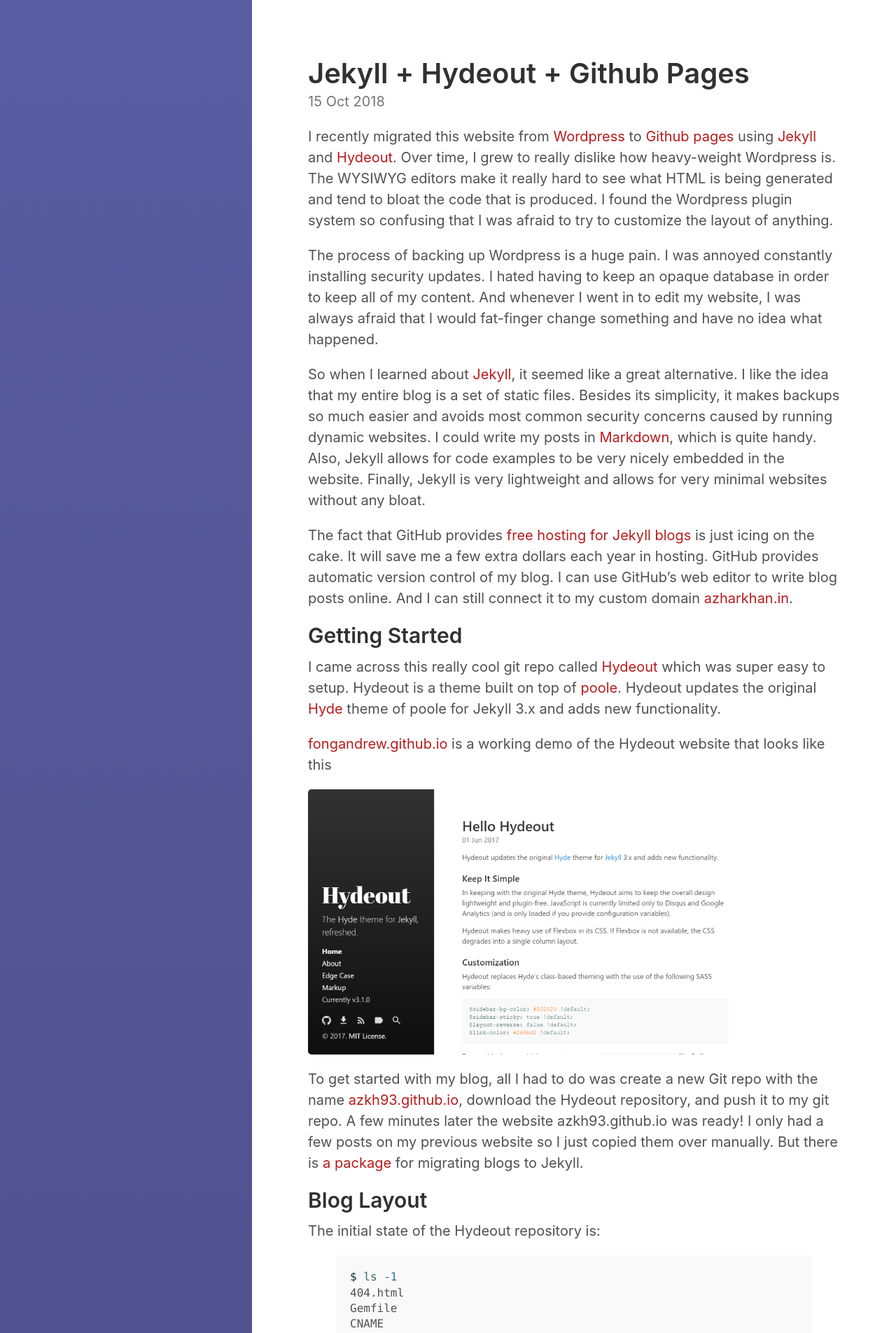
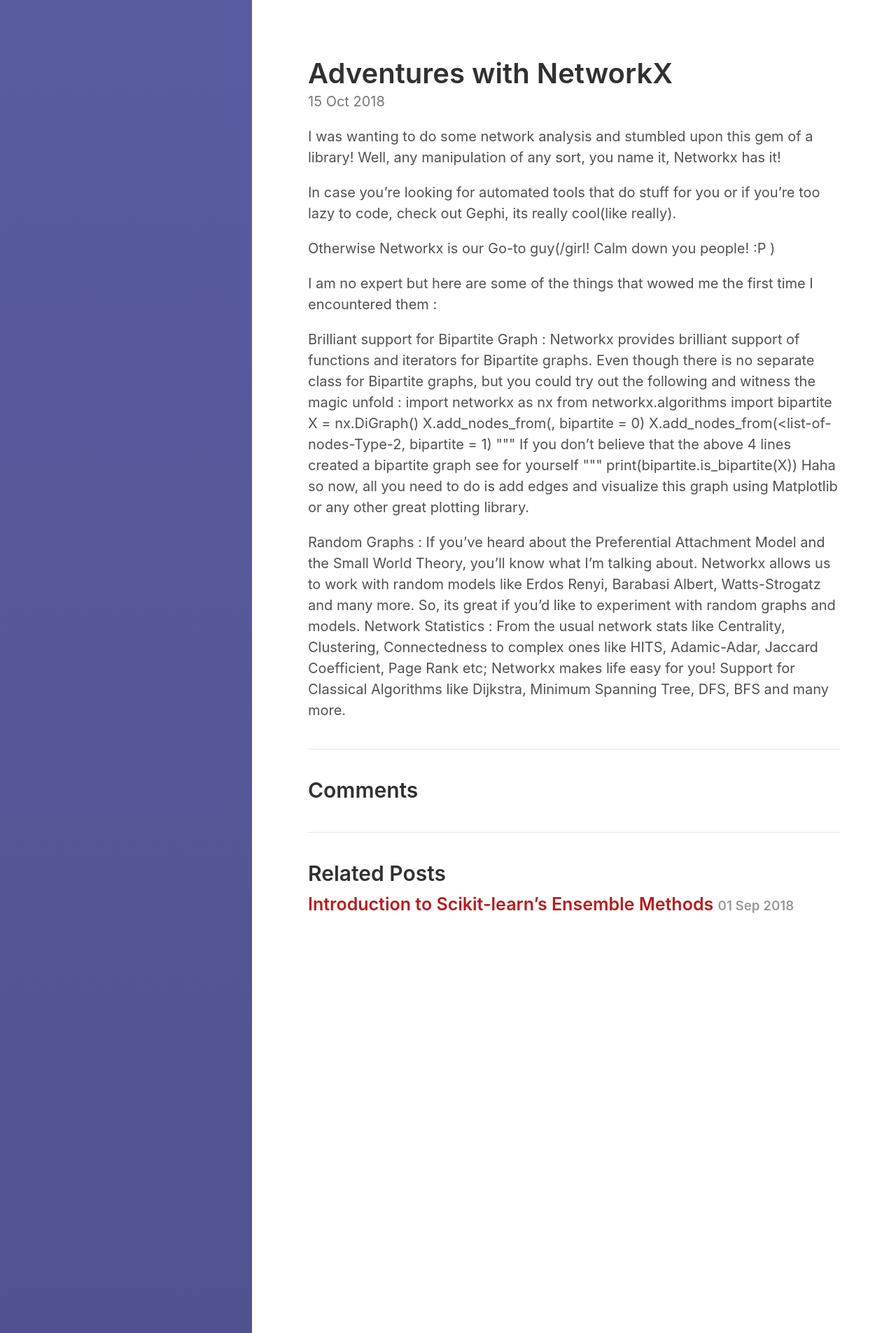
Before and after one commit to zeddmaxx/zeddmaxx.github.io, a Jekyll site: the page built from _posts/2018-10-15-Jekyll-Hydeout-Github-Pages.md, in a window 1280 px wide. Shown: the top 1905 px of the page at 70% size. Built offline with Jekyll 4.4.1, drawn with Linux system fonts in a browser that asks for light colours; some of the changed text lies outside the part shown.

Commit message:
Update 2018-10-15-Jekyll-Hydeout-Github-Pages.md

````diff
--- a/_posts/2018-10-15-Jekyll-Hydeout-Github-Pages.md
+++ b/_posts/2018-10-15-Jekyll-Hydeout-Github-Pages.md
@@ -1,143 +1,25 @@
 ---
 layout: post
-title: Jekyll + Hydeout + Github Pages
+title: Adventures with NetworkX
 ---
+I was wanting to do some network analysis and stumbled upon this gem of a library! Well, any manipulation of any sort, you name it, Networkx has it!
 
-I recently migrated this website from [Wordpress](http://wordpress.com) to [Github pages](http://pages.github.com/)
-using [Jekyll](http://jekyllrb.com) and [Hydeout](https://github.com/fongandrew/hydeout). Over time, I grew to really dislike how heavy-weight Wordpress is. The WYSIWYG editors make it really hard to see what HTML is being generated and tend to bloat the code that is produced. I found the Wordpress plugin system so confusing that I was afraid to try to customize the layout of anything.
+In case you’re looking for automated tools that do stuff for you or if you’re too lazy to code, check out Gephi, its really cool(like really).
 
-The process of backing up Wordpress is a huge pain. I was annoyed constantly installing security updates. I hated having to keep an opaque database in order to keep all of my content. And whenever I went in to edit my website, I was always afraid that I would fat-finger change something and have no idea what happened.
+Otherwise Networkx is our Go-to guy(/girl! Calm down you people! :P )
 
-So when I learned about [Jekyll](http://jekyllrb.com/), it seemed like a great alternative. I like the idea that my entire blog is a set of static files. Besides its simplicity, it makes backups so much easier and avoids most common security concerns caused by running dynamic websites. I could write my posts in [Markdown](http://en.wikipedia.org/wiki/Markdown), which is quite handy. Also, Jekyll allows for code examples to be very nicely embedded in the website. Finally, Jekyll is very lightweight and allows for very minimal websites without any bloat.
+I am no expert but here are some of the things that wowed me the first time I encountered them :
 
-The fact that GitHub provides [free hosting for Jekyll blogs](http://pages.github.com) is just icing on the cake. It will save me a few extra dollars each year in hosting. GitHub provides automatic version control of my blog. I can use GitHub's web editor to write blog posts online. And I can still connect it to my custom domain [azharkhan.in](https://azharkhan.in).
+Brilliant support for Bipartite Graph : Networkx provides brilliant support of functions and iterators for Bipartite graphs. Even though there is no separate class for Bipartite graphs, but you could try out the following and witness the magic unfold :
+import networkx as nx
+from networkx.algorithms import bipartite
+X = nx.DiGraph()
+X.add_nodes_from(<list-of-nodes-Type-1>, bipartite = 0)
+X.add_nodes_from(<list-of-nodes-Type-2, bipartite = 1)
+""" If you don’t believe that the above 4 lines created a bipartite graph see for yourself """
+print(bipartite.is_bipartite(X))
+Haha so now, all you need to do is add edges and visualize this graph using Matplotlib or any other great plotting library.
 
-## Getting Started
-
-I came across this really cool git repo called [Hydeout](https://github.com/fongandrew/hydeout) which was super easy to setup. Hydeout is a theme built on top of [poole](https://github.com/poole/poole). Hydeout updates the original [Hyde](https://github.com/poole/hyde) theme of poole for Jekyll 3.x and adds new functionality.
-
-[fongandrew.github.io](https://fongandrew.github.io/hydeout/) is a working demo of the Hydeout website that looks like this
-
-![The demo Hydeout website](/assets/demo.png)
-
-To get started with my blog, all I had to do was create a new Git repo with the name [azkh93.github.io](http://azkh93.github.io), download the Hydeout repository, and push it to my git repo. A few minutes later the website azkh93.github.io was ready! I only had a few posts on my previous website so I just copied them over manually. But there is [a package](http://jekyllrb.com/docs/migrations) for migrating blogs to Jekyll.
-
-## Blog Layout
-
-The initial state of the Hydeout repository is:
-
-{% highlight sh %}
-$ ls -1
-404.html
-Gemfile
-CNAME
-LICENSE.md
-README.md
-_config.yml
-_includes
-_layouts
-_posts
-_sass
-_screenshots
-assests/css
-category
-about.md
-favicon.ico
-favicon.png
-atom.xml
-index.html
-search.html
-tags.html
-{% endhighlight %}
-
-You can view the folder structure on [GitHub](https://github.com/fongandrew/hydeout).
-When you run Jekyll, it creates a folder called _site with the
-static website inside of it. Every file or folder in the repo will get copied
-into the _site folder unless it begins with an underscore.
-Markdown files will get automatically converted to HTML
-and Hydeout uses the [Liquid](http://liquidmarkup.org) templating system to allow
-for somewhat dynamic content on the website.
-
-The folder [_posts](https://github.com/fongandrew/hydeout/tree/master/_posts) contains all of the blog posts in markdown format.
-Some example posts that come with Hydeout are:
-{% highlight bash %}
-$ ls -1 _posts/
-2013-12-31-whats-jekyll.md
-2014-01-01-example-content.md
-2014-01-02-introducing-hyde.md
-{% endhighlight %}
-[index.html](https://github.com/fongandrew/hydeout/blob/master/index.html)
-contains the front page of the blog and
-[about.md](https://github.com/fongandrew/hydeout/blob/master/about.md) is a
-static post in markdown format.
-If you want to have more static files, you can just add them to the
-repo and Hydeout will copy them to the _site folder when rendering the website.
-
-
-
-
-[_config.yml](https://github.com/fongandrew/hydeout/blob/master/_config.yml)
-contains general configuration stuff for the website:
-{% highlight yaml %}
-## Setup
-title:            Hydeout
-tagline:          'The Jekyll theme'
-description:      'The <a href="http://hyde.getpoole.com" target="_blank">Hyde</a> theme for <a href="http://jekyllrb.com" target="_blank">Jekyll</a>, refreshed.'
-url:              https://fongandrew.github.io
-...
-{% endhighlight %}
-
-Finally, the folders [_layouts](https://github.com/fongandrew/hydeout/tree/master/_layouts)
-and [_includes](https://github.com/fongandrew/hydeout/tree/master/_includes)
-contain boiler-plate HTML for building the website.
-{% highlight yaml %}
-$ ls -1 _layouts/
-default.html
-page.html
-category.html
-index.html
-post.html
-search.html
-tags.html
-
-$ ls -1 _includes/
-category-links.html     custom-head.html        favicons.html           page-links.html         post-tags.html          sidebar-nav-links.html
-comments.html           custom-icon-links.html  font-includes.html      pagination-newer.html   related_posts.html      sidebar.html
-copyright.html          custom-nav-links.html   google-analytics.html   pagination-older.html   search-form.html        svg
-custom-foot.html        disqus.html             head.html               post-meta.html          sidebar-icon-links.html tags-list.html
-{% endhighlight %}
-
-
-## Disqus Comments
-
-Disqus integration is ready out of the box. Just add the following to
-  your config file:
-
-  ```yaml
-  disqus:
-    shortname: my-disqus-shortname
-  ```
-
-  If you don't want Disqus or want to use something else, override
-  `comments.html`.
-
-## Google Analytics
-
-For Google Analytics support, define a `google_analytics` variable with your tracking ID in your config file.
-
-## Getting a Custom URL
-
-Once I got my blog up to speed on GitHub with the URL [azkh93.github.io](https://azkh93.github.io), it was easy to link my personal domain [azharkhan.in](https://azharkhan.in) to it. I use GoDaddy to host my domain, so I followed the instructions [here](https://hackernoon.com/how-to-set-up-godaddy-domain-with-github-pages-a9300366c7b).
-
-I hope this blog post will help you get up to speed quickly with GitHub Pages, Jekyll, and Hydeout.
-If you have any questions about my implementation, you can view my entire website on [GitHub](https://github.com/azkh93/azkh93.github.io) or leave a question below.
-
-## More Links
-
-Here are some links which helped me along the way:
-
-* The official [Jekyll](http://jekyllrb.com) website, along with detailed [documentation](http://jekyllrb.com/docs/home).
-* Documentation by GitHub about hosting static webpages with [GitHub pages](http://pages.github.com).
-* The [poole](https://github.com/poole/poole) GitHub repository.
-* The [Hydeout](https://github.com/fongandrew/hydeout) GitHub repository.
-* The GitHub repository for my [personal website](https://github.com/azkh93/azkh93.github.io).
+Random Graphs : If you’ve heard about the Preferential Attachment Model and the Small World Theory, you’ll know what I’m talking about. Networkx allows us to work with random models like Erdos Renyi, Barabasi Albert, Watts-Strogatz and many more. So, its great if you’d like to experiment with random graphs and models.
+Network Statistics : From the usual network stats like Centrality, Clustering, Connectedness to complex ones like HITS, Adamic-Adar, Jaccard Coefficient, Page Rank etc; Networkx makes life easy for you!
+Support for Classical Algorithms like Dijkstra, Minimum Spanning Tree, DFS, BFS and many more.
````
